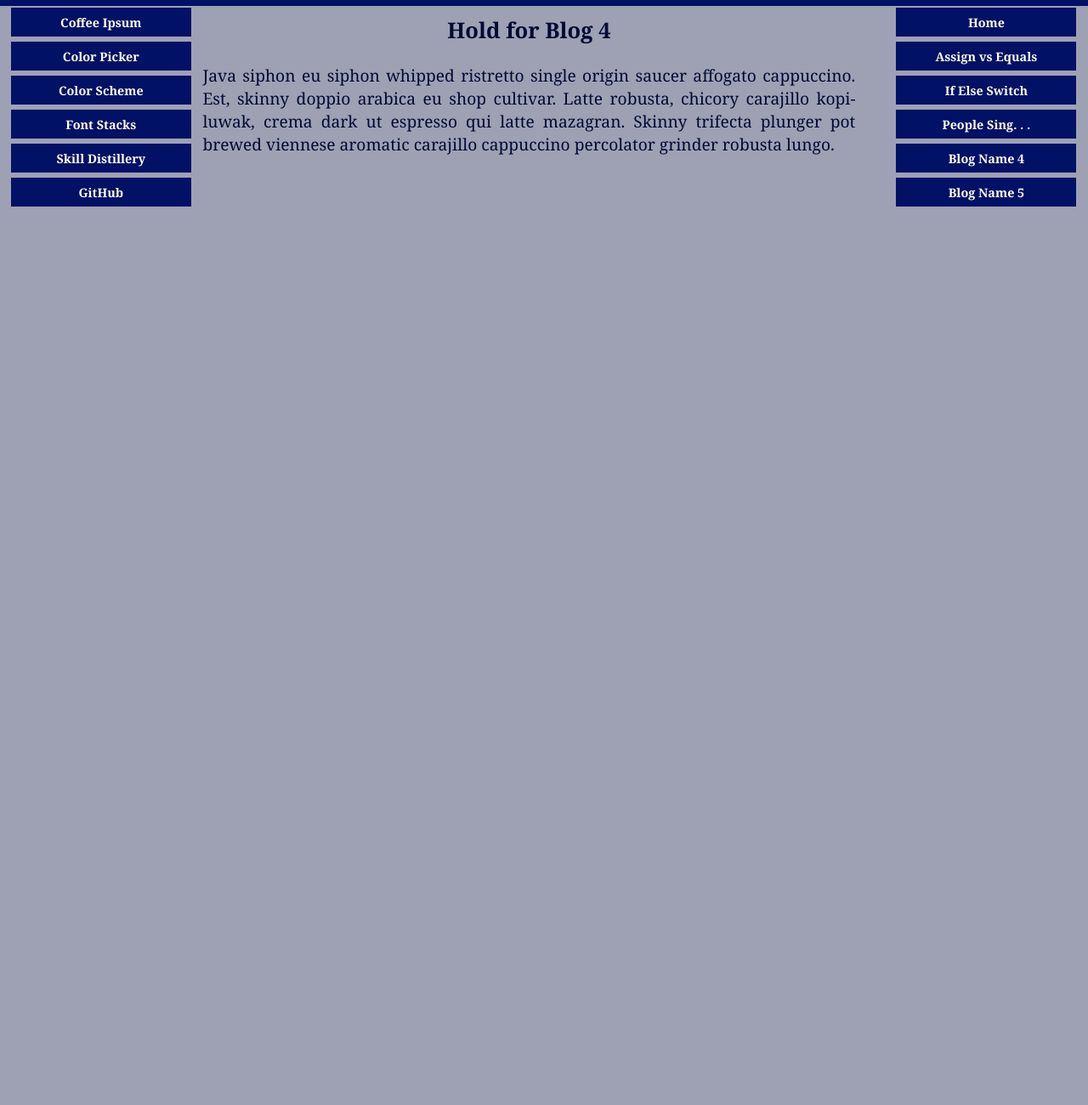
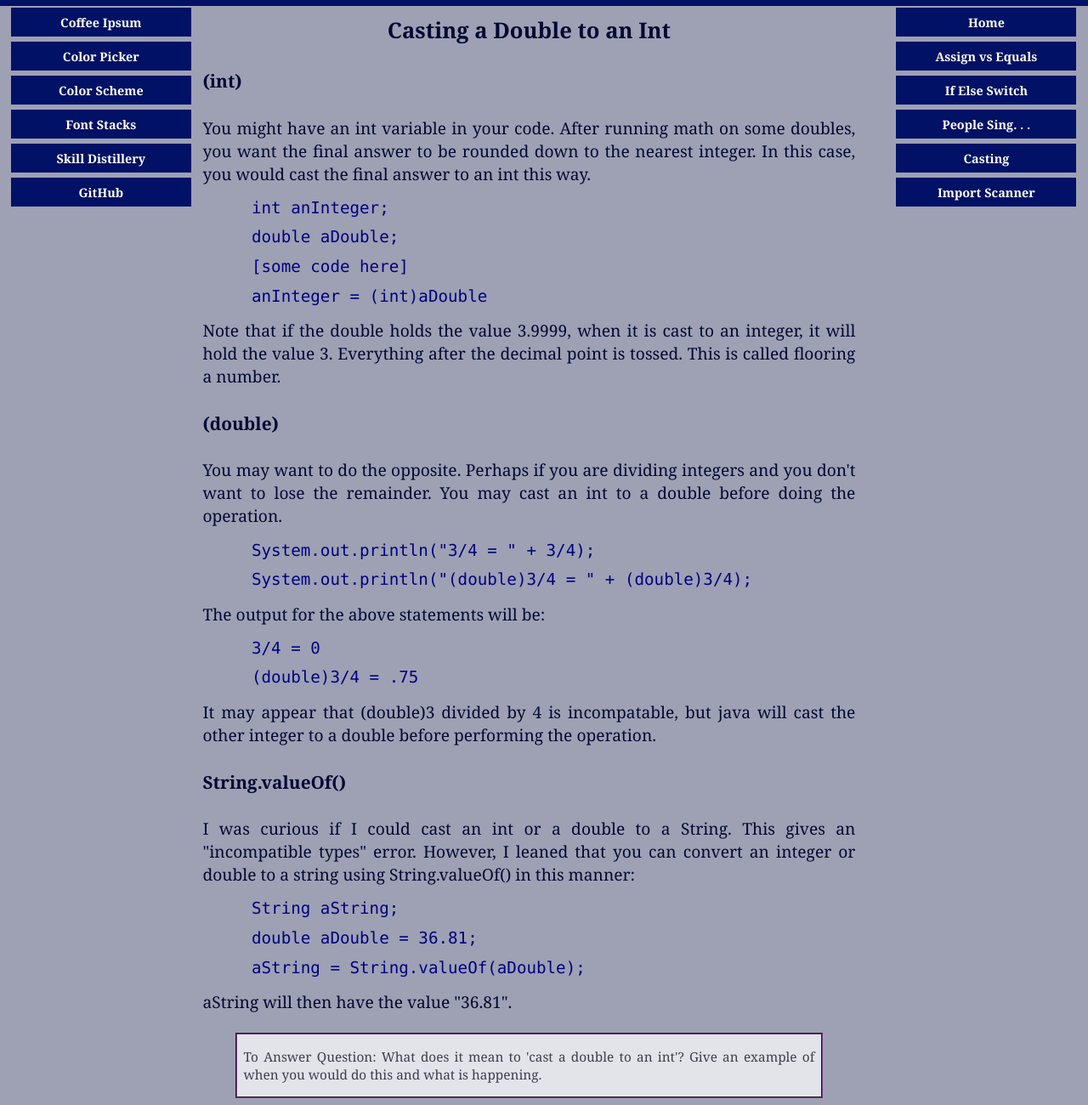
Before and after one commit to Meira1427/Meira1427.github.io, a plain HTML site: page blog4.html in a window 1280 px wide. Shown: the part 132-1432 px from the top of the page at 85% size. Before the commit the page ends 800 px from the top, so only its background shows below. Drawn offline with nearby package versions, Linux system fonts and the light colour scheme.

Commit message:
Adding Blogs # 4 & 5

```diff
--- a/blog4.html
+++ b/blog4.html
@@ -39,19 +39,45 @@
 				<li class="colorButtons"><a href="blog1.html">Assign vs Equals</a></li>
 				<li class="colorButtons"><a href="blog2.html">If Else Switch</a></li>
 				<li class="colorButtons"><a href="blog3.html">People Sing. . .</a></li>
-				<li class="colorButtons"><a href="blog4.html">Blog Name 4</a></li>
-				<li class="colorButtons"><a href="blog5.html">Blog Name 5</a></li>
+				<li class="colorButtons"><a href="blog4.html">Casting</a></li>
+				<li class="colorButtons"><a href="blog5.html">Import Scanner</a></li>
 			</ul>
 		</div>
 	</div>
 
 	<div id="middle">
 		<div id="main">
-			<h2>Hold for Blog 4</h2>
-			<p>Java siphon eu siphon whipped ristretto single origin saucer affogato cappuccino. Est, skinny
-			doppio arabica eu shop cultivar. Latte robusta, chicory carajillo kopi-luwak, crema dark ut espresso
-			qui latte mazagran. Skinny trifecta plunger pot brewed viennese aromatic carajillo cappuccino percolator
-			grinder robusta lungo.</p>
+			<h2>Casting a Double to an Int</h2>
+			<h4>(int)</h4>
+			<p>You might have an int variable in your code. After running math on some doubles, you want the final answer
+			to be rounded down to the nearest integer. In this case, you would cast the final answer to an int this way.</p>
+			<p class="code">int anInteger;</p>
+			<p class="code">double aDouble;</p>
+			<p class="code">[some code here]</p>
+			<p class="code">anInteger = (int)aDouble</p>
+			<p>Note that if the double holds the value 3.9999, when it is cast to an integer, it will hold the value 3.
+			Everything after the decimal point is tossed. This is called flooring a number.</p>
+			<h4>(double)</h4>
+			<p>You may want to do the opposite. Perhaps if you are dividing integers and you don't want to lose the remainder.
+			You may cast an int to a double before doing the operation.</p>
+			<p class="code">System.out.println("3/4 = " + 3/4);</p>
+			<p class="code">System.out.println("(double)3/4 = " + (double)3/4);</p>
+			<p>The output for the above statements will be:</p>
+			<p class="code">3/4 = 0</p>
+			<p class="code">(double)3/4 = .75</p>
+			<p>It may appear that (double)3 divided by 4 is incompatable, but java will cast the other integer to a double
+			before performing the operation.</p>
+			<h4>String.valueOf()</h4>
+			<p>I was curious if I could cast an int or a double to a String. This gives an "incompatible types" error.
+			However, I leaned that you can convert an integer or double to a string using String.valueOf() in this manner:</p>
+			<p class="code">String aString;</p>
+			<p class="code">double aDouble = 36.81;</p>
+			<p class="code">aString = String.valueOf(aDouble);</p>
+			<p>aString will then have the value "36.81".</p>
+		</div>
+		<div id="footer">
+			<p>To Answer Question: What does it mean to 'cast a double to an int'? Give an example of when you would
+			do this and what is happening.</p>
 		</div>
 	</div>
 
```
Also changed, not shown: blog1.html (+2 -2 lines), blog2.html (+2 -2 lines), blog3.html (+2 -2 lines), blog5.html (+29 -7 lines), index.html (+2 -2 lines).
